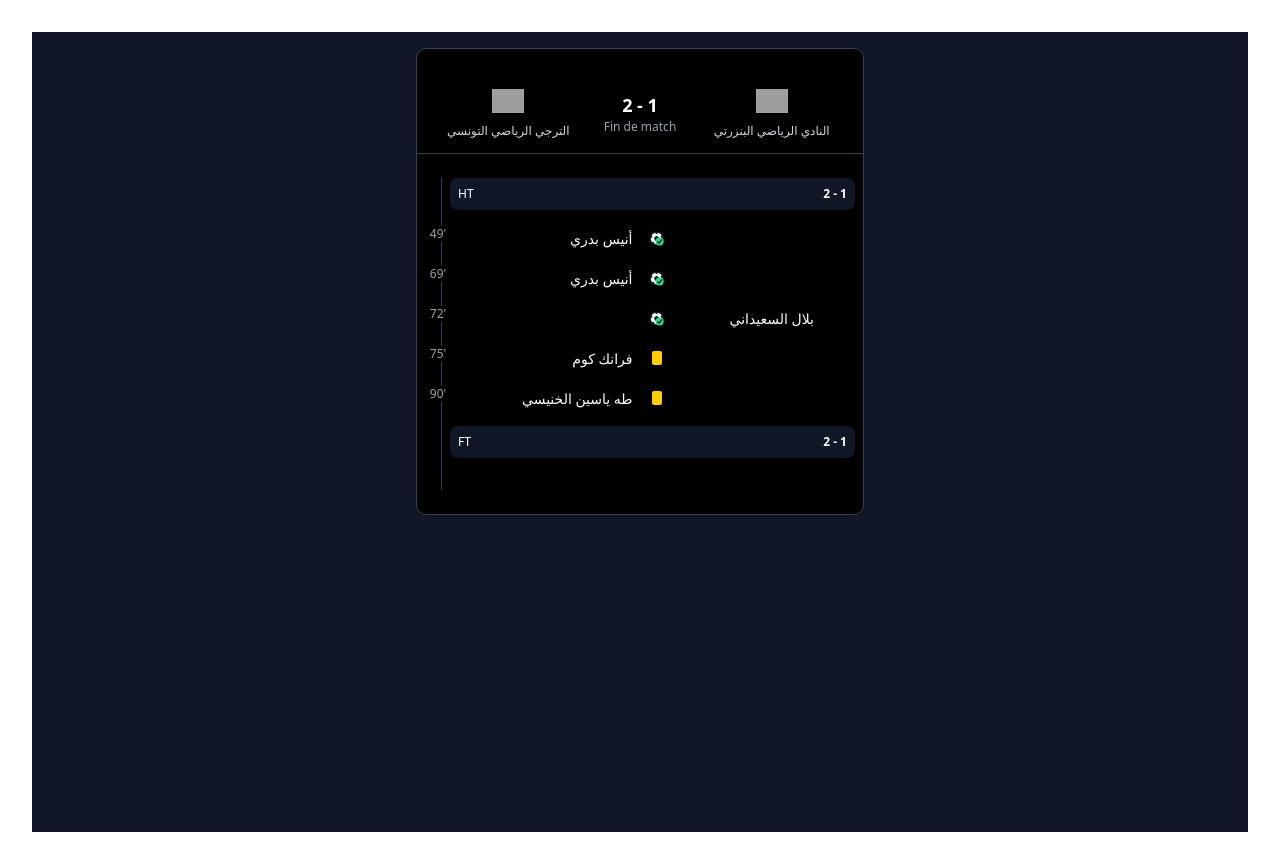
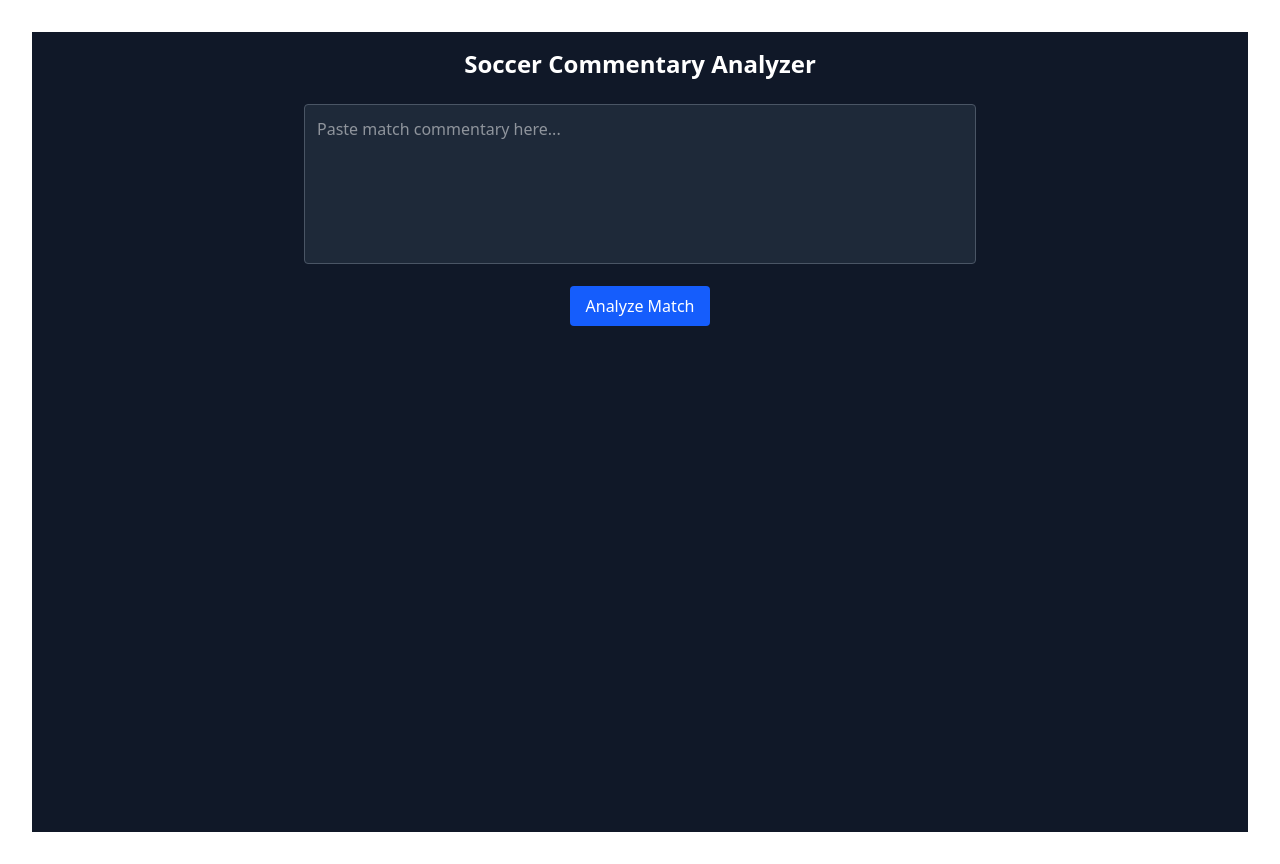
Before and after one commit to C00LiMoUn/match-frontend, a React (Vite) app: page / in a window 1280 px wide. Built offline with nearby package versions, Linux system fonts and the light colour scheme; grey boxes are pictures that could not be loaded.

Commit message:
new commit

```diff
--- a/src/App.tsx
+++ b/src/App.tsx
@@ -1,89 +1,16 @@
 
 import './App.css'
-import MatchTimeline from "@/components/MatchTimeline";
-// app/MatchPage.tsx
-import { mapRawToMatchEvents } from "@/lib/matchMapper";
-import type { Team } from "@/types/match";
+import AnalysisForm from "./components/AnalysisForm";
 
-// Your JSON data
-const rawData = {
-  match_id: "0fc68638-09be-451a-ab0f-9a16fa58a148",
-  home_team: "الترجي الرياضي التونسي",
-  away_team: "النادي الرياضي البنزرتي",
-  score: {
-    "الترجي الرياضي التونسي": 2,
-    "النادي الرياضي البنزرتي": 1,
-  },
-  analysis: {
-    events: [
-      {
-        type: "goal",
-        player: "أنيس بدري",
-        team: "الترجي الرياضي التونسي",
-        time: "49",
-        details: "الهدف الثاني للترجي الرياضي التونسي عن طريق أنيس بدري",
-        confidence: 1,
-      },
-      {
-        type: "goal",
-        player: "أنيس بدري",
-        team: "الترجي الرياضي التونسي",
-        time: "69",
-        details: "الهدف الثالث للترجي عن طريق أنيس بدري",
-        confidence: 1,
-      },
-      {
-        type: "goal",
-        player: "بلال السعيداني",
-        team: "النادي الرياضي البنزرتي",
-        time: "72",
-        details: "هدف لبلال السعيداني يقلص الفارق للنادي البنزرتي",
-        confidence: 1,
-      },
-      {
-        type: "yellow_card",
-        player: "فرانك كوم",
-        team: "الترجي الرياضي التونسي",
-        time: "75",
-        details: "بطاقة صفراء لفرانك كوم",
-        confidence: 1,
-      },
-      {
-        type: "yellow_card",
-        player: "طه ياسين الخنيسي",
-        team: "الترجي الرياضي التونسي",
-        time: "90",
-        details: "إنذار لطه ياسين الخنيسي بعد لمس الكرة الثانية",
-        confidence: 0.9,
-      },
-    ],
-    players: [/* ... */],
-  },
-};
-
-// Team objects (you can enhance with logos later)
-const homeTeam: Team = {
-  name: "الترجي الرياضي التونسي",
-  logo: "/logos/tunisia/etst.png", // placeholder
-};
-
-const awayTeam: Team = {
-  name: "النادي الرياضي البنزرتي",
-  logo: "/logos/tunisia/csb.png", // placeholder
-};
-
-// Map to timeline format
-const { finalScore, events } = mapRawToMatchEvents(rawData, homeTeam, awayTeam);
-
-export default function MatchPage() {
+function App() {
   return (
-    <div className="p-4 bg-gray-900 min-h-screen">
-      <MatchTimeline
-        homeTeam={homeTeam}
-        awayTeam={awayTeam}
-        finalScore={finalScore}
-        events={events}
-      />
+    <div className="min-h-screen bg-gray-900 text-white p-4">
+      <div className="max-w-2xl mx-auto">
+        <h1 className="text-2xl font-bold mb-6">Soccer Commentary Analyzer</h1>
+        <AnalysisForm />
+      </div>
     </div>
   );
 }
+
+export default App;
--- /dev/null
+++ b/src/components/AnalysisForm.tsx
@@ -0,0 +1,71 @@
+// components/AnalysisForm.tsx
+import { useState } from "react";
+import { analyzeCommentary } from "@/lib/api";
+import MatchTimeline from "./MatchTimeline";
+import type { RawMatchData } from "@/types/match";
+import { mapRawToMatchEvents } from "@/lib/matchMapper";
+
+export default function AnalysisForm() {
+    const [commentary, setCommentary] = useState("");
+    const [matchData, setMatchData] = useState<RawMatchData | null>(null);
+    const [loading, setLoading] = useState(false);
+    const [error, setError] = useState("");
+
+    const handleSubmit = async (e: React.FormEvent) => {
+        e.preventDefault();
+        setLoading(true);
+        setError("");
+        setMatchData(null);
+
+        try {
+            const data = await analyzeCommentary({ commentary });
+            setMatchData(data);
+        } catch (err) {
+            setError(err instanceof Error ? err.message : "Unknown error");
+        } finally {
+            setLoading(false);
+        }
+    };
+
+    // Dummy teams for now (you can extract from data)
+    const homeTeam = { name: matchData?.home_team || "Home Team", logo: "/logo.png" };
+    const awayTeam = { name: matchData?.away_team || "Away Team", logo: "/logo.png" };
+
+    const { finalScore, events } = matchData
+        ? mapRawToMatchEvents(matchData, homeTeam, awayTeam)
+        : { finalScore: "0 - 0", events: [] };
+
+    return (
+        <div className="space-y-6">
+            <form onSubmit={handleSubmit} className="space-y-4">
+                <textarea
+                    value={commentary}
+                    onChange={(e) => setCommentary(e.target.value)}
+                    placeholder="Paste match commentary here..."
+                    className="w-full h-40 p-3 border border-gray-600 rounded bg-gray-800 text-white resize-none"
+                />
+                <button
+                    type="submit"
+                    disabled={loading}
+                    className="px-4 py-2 bg-blue-600 hover:bg-blue-700 disabled:bg-gray-600 rounded text-white"
+                >
+                    {loading ? "Analyzing..." : "Analyze Match"}
+                </button>
+            </form>
+
+            {error && <p className="text-red-400">Error: {error}</p>}
+
+            {matchData && (
+                <div className="mt-8">
+                    <h2 className="text-xl font-bold mb-4">Match Timeline</h2>
+                    <MatchTimeline
+                        homeTeam={homeTeam}
+                        awayTeam={awayTeam}
+                        finalScore={finalScore}
+                        events={events}
+                    />
+                </div>
+            )}
+        </div>
+    );
+}
--- /dev/null
+++ b/src/lib/api.ts
@@ -0,0 +1,24 @@
+// lib/api.ts
+import type { RawMatchData } from "@/types/match";
+
+export interface AnalyzeInput {
+    commentary: string;
+}
+
+export const analyzeCommentary = async (
+    input: AnalyzeInput
+): Promise<RawMatchData> => {
+    const res = await fetch("http://localhost:8000/analyze", {
+        method: "POST",
+        headers: {
+            "Content-Type": "application/json",
+        },
+        body: JSON.stringify(input),
+    });
+
+    if (!res.ok) {
+        throw new Error("Analysis failed");
+    }
+
+    return res.json();
+};
```
